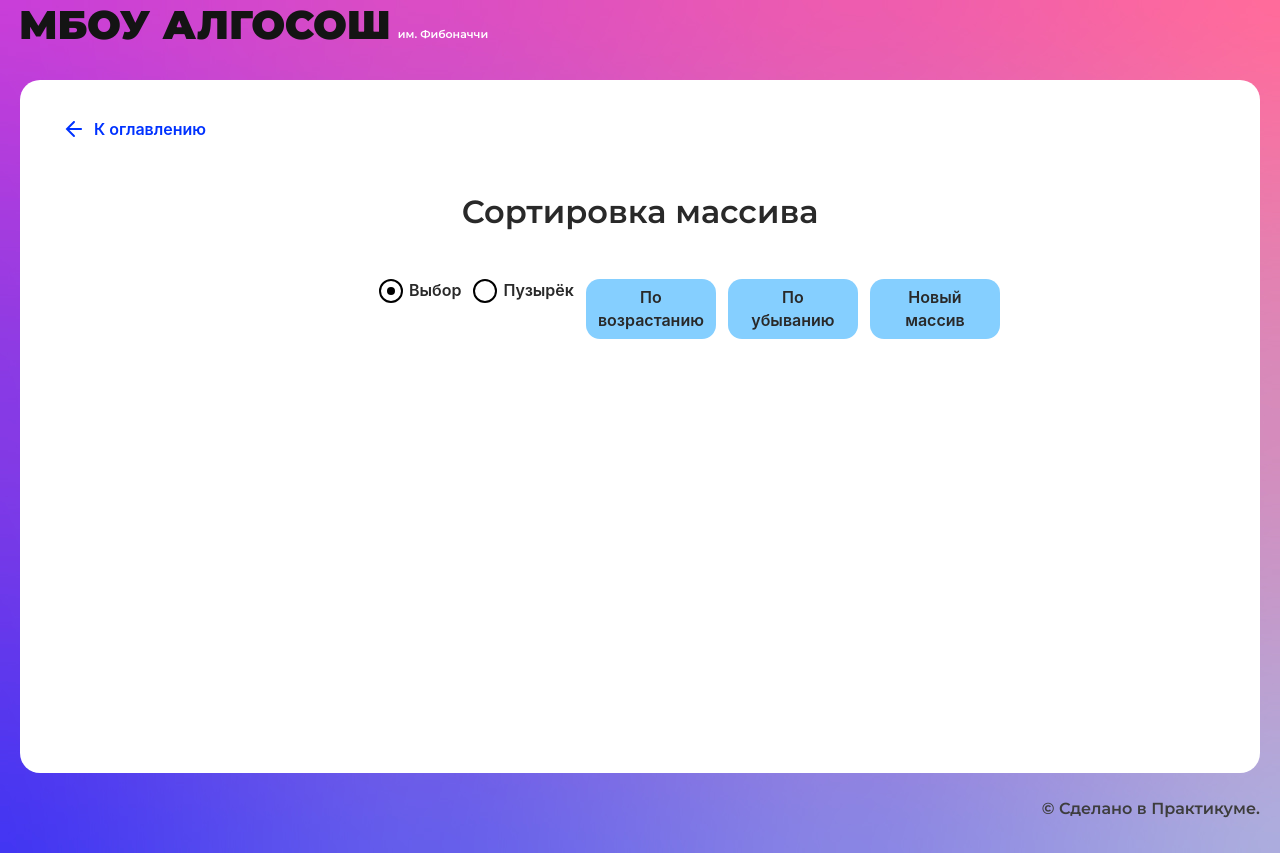
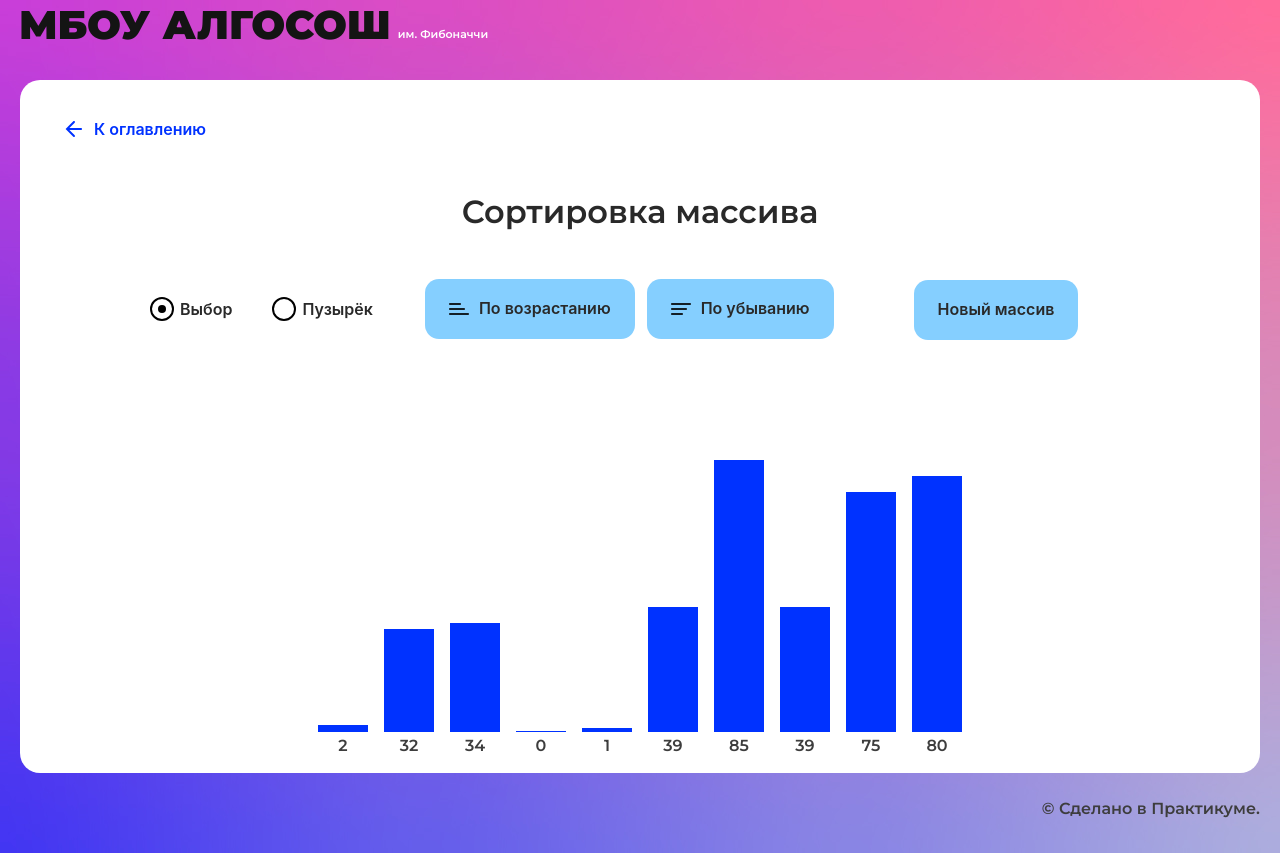
Before and after one commit to anton-tt/algososh, a React (Create React App) app: page /sorting in a window 1280 px wide. Built offline with nearby package versions, Linux system fonts and the light colour scheme.

Commit message:
feat: подготовить функциональность для сортировки случайного массива

```diff
--- a/src/components/sorting-page/sorting-page.tsx
+++ b/src/components/sorting-page/sorting-page.tsx
@@ -1,57 +1,104 @@
-import { FC, useState, ChangeEvent } from "react";
+import { FC, useState, useEffect, ChangeEvent } from "react";
 import { SolutionLayout } from "../ui/solution-layout/solution-layout";
-import styles from "./sorting.module.css";
 import { RadioInput } from "../ui/radio-input/radio-input";
 import { Button } from "../ui/button/button";
-
-
+import { Column } from "../ui/column/column";
+import { Direction } from "../../types/direction";
+import { getRandomArray, makeSelectionSort, makeBubbleSort } from "./utils";
+import { TSortingArrayElement } from "./type";
+import styles from "./sorting.module.css";
 
 export const SortingPage: FC = () => {
 
-  const RADIO_SELECT = "RADIO_SELECT";
-  const RADIO_BUBBLE = "RADIO_BUBBLE";
+  const RADIO_SELECT = "Выбор";
+  const RADIO_BUBBLE = "Пузырёк";
+
+  useEffect(() => {
+    setCurrentArray(getRandomArray());
+  }, []);
 
   const [radioValue, setRadioValue] = useState<string>(RADIO_SELECT);
+  const [currentArray, setCurrentArray] = useState<Array<TSortingArrayElement>>([]);
+  const [loader, setLoader] = useState(false);
 
-  const onClickRadio = (event: ChangeEvent<HTMLInputElement>) => {
+  const onChangeRadio = (event: ChangeEvent<HTMLInputElement>) => {
     setRadioValue(event.target.value);
   };
+
+  const onClickNewArr = () => {
+    setCurrentArray(getRandomArray());
+  };
+
+  const onClickAscending = () => {
+    setLoader(true);
+    (radioValue === RADIO_SELECT) && makeSelectionSort(currentArray, Direction.Ascending, setCurrentArray);
+    (radioValue === RADIO_BUBBLE) && makeBubbleSort(currentArray, Direction.Ascending, setCurrentArray);
+    setLoader(false);
+  }
+
+  const onClickDescending = () => {
+    setLoader(true);
+    (radioValue === RADIO_SELECT) && makeSelectionSort(currentArray, Direction.Descending, setCurrentArray);
+    (radioValue === RADIO_BUBBLE) && makeBubbleSort(currentArray, Direction.Descending, setCurrentArray);
+    setLoader(false);
+  }
 
   return (
     <SolutionLayout title="Сортировка массива">
       <div className={styles.box}>
+        <div className={styles.radio}>
 
         <RadioInput
-          label="Выбор"
+          label={RADIO_SELECT}
           value={RADIO_SELECT}
-          onChange={onClickRadio}
+          onChange={onChangeRadio}
           checked={radioValue === RADIO_SELECT}
         />
 
         <RadioInput
-          label="Пузырёк"
+          label={RADIO_BUBBLE}
           value={RADIO_BUBBLE}
-          onChange={onClickRadio}
+          onChange={onChangeRadio}
           checked={radioValue === RADIO_BUBBLE}
         />
+        </div>
 
+        <div className={styles.buttons}>
         <Button
           text={"По возрастанию"}
+          isLoader={loader}
+          sorting={Direction.Ascending}
+          disabled={loader}
+          onClick={onClickAscending}
         />
 
         <Button
           text={"По убыванию"}
+          isLoader={loader}
+          disabled={loader}
+          sorting={Direction.Descending}
+          onClick={onClickDescending}
         />
-
+</div>
         <Button
           text={"Новый массив"}
+          isLoader={loader}
+          disabled={loader}
+          onClick={onClickNewArr}
         />
 
       </div>
 
-
-
-
+      <div className={styles.line}>
+      { currentArray.map((item, index) => {
+        return <Column
+                index={item.value}
+                state={item.state}
+                key={index}
+               />
+        })
+      }
+      </div>
 
     </SolutionLayout>
   );
--- a/src/components/sorting-page/sorting.module.css
+++ b/src/components/sorting-page/sorting.module.css
@@ -1,15 +1,26 @@
 .box {
   display: flex;
-  width: 522px;
-  gap: 12px;
+  width: 980px;
   margin: 0 auto;
-
+  align-items: baseline;
 }
 
-/*.line {
+.radio {
+  display: flex;
+  padding-right: 52px;
+  gap: 40px;
+}
+
+.buttons {
+  display: flex;
+  padding-right: 80px;
+  gap: 12px;
+}
+
+.line {
   display: flex;
   padding-top: 120px;
   gap: 16px;
   justify-content: center;
-
-}*/
+  align-items: baseline;
+}
--- /dev/null
+++ b/src/components/sorting-page/type.ts
@@ -0,0 +1,6 @@
+import { ElementStates } from "../../types/element-states";
+
+export type TSortingArrayElement = {
+  value: number;
+  state: ElementStates;
+};
--- /dev/null
+++ b/src/components/sorting-page/utils.ts
@@ -0,0 +1,83 @@
+import { ElementStates } from "../../types/element-states";
+import { Direction } from "../../types/direction";
+import { DELAY_IN_MS } from "../../constants/delays";
+import { pause } from "../../utils/utils";
+import { TSortingArrayElement } from "./type";
+
+const MIN_LENGTH = 3;
+const MAX_LENGTH = 17;
+const MIN_NUMBER = 0;
+const MAX_NUMBER = 100;
+
+const getInteger = (minNumber: number, maxNumber: number) => {
+  return Math.floor(Math.random() * (maxNumber - minNumber + 1)) + minNumber;
+}
+
+export const getRandomArray = (): Array<TSortingArrayElement> => {
+  let array: Array<TSortingArrayElement> = [];
+  const arrayLength = getInteger(MIN_LENGTH, MAX_LENGTH);
+
+  for (let i = 0; i < arrayLength; i++) {
+    array.push({value: getInteger(MIN_NUMBER, MAX_NUMBER), state: ElementStates.Default});
+  }
+  return array;
+}
+
+const swap = (array: Array<TSortingArrayElement>, firstIndex: number, lastIndex: number) => {
+  const temp = array[firstIndex];
+  array[firstIndex] = array[lastIndex];
+  array[lastIndex] = temp;
+}
+
+export const makeBubbleSort = async (arr: Array<TSortingArrayElement>,
+  sortDirection: Direction,
+  setCurrentArray: (currentArray: Array<TSortingArrayElement>) => void) => {
+
+  const arrLength = arr.length;
+  for (let i = 0; i < arrLength; i++) {
+    for (let j = 0; j < (arrLength - i - 1); j++) {
+      arr[j].state = ElementStates.Changing;
+      arr[j + 1].state = ElementStates.Changing;
+      setCurrentArray([...arr]);
+      await pause(DELAY_IN_MS);
+
+      (sortDirection === Direction.Ascending) && (arr[j].value > arr[j + 1].value) && swap(arr, j, j + 1);
+      (sortDirection === Direction.Descending) && (arr[j].value < arr[j + 1].value) && swap(arr, j, j + 1);
+      arr[j].state = ElementStates.Default;
+    }
+    arr[arrLength - i - 1].state = ElementStates.Modified;
+    setCurrentArray([...arr]);
+    await pause(DELAY_IN_MS);
+  }
+
+}
+
+export const makeSelectionSort = async (arr: Array<TSortingArrayElement>,
+  sortDirection: Direction,
+  setCurrentArray: (currentArray: Array<TSortingArrayElement>) => void) => {
+
+  const arrLength = arr.length;
+  for (let i = 0; i < arrLength; i++) {
+    let maxElementIndex = i;
+    for (let j = i + 1; j < arrLength; j++) {
+      arr[i].state = ElementStates.Changing;
+      arr[j].state = ElementStates.Changing;
+      setCurrentArray([...arr]);
+      await pause(DELAY_IN_MS);
+
+      if (((sortDirection === Direction.Ascending) && (arr[maxElementIndex].value > arr[j].value)) ||
+          ((sortDirection === Direction.Descending) && (arr[maxElementIndex].value < arr[j].value))) {
+        maxElementIndex = j;
+        swap(arr, j, maxElementIndex);
+        setCurrentArray([...arr]);
+      }
+      arr[j].state = ElementStates.Default;
+      arr[i].state = ElementStates.Default;
+      setCurrentArray([...arr]);
+    }
+    arr[maxElementIndex].state = ElementStates.Modified;
+    swap(arr, i, maxElementIndex);
+    setCurrentArray([...arr]);
+  }
+
+}
--- a/src/components/string/string.tsx
+++ b/src/components/string/string.tsx
@@ -19,20 +19,18 @@ export const StringComponent: FC = () => {
     setInputValue(event.target.value);
   };
 
-  const isEmptyString = inputValue.length === 0;
-
   const onClick = () => {
     setLoader(true);
-
     const sourceArray = inputValue.split(EMPTY_STRING).map((item) => {
       return { value: item,
                state: ElementStates.Default }
     });
     reverseArray(sourceArray, setCurrentArray);
-
     setInputValue(EMPTY_STRING);
     setLoader(false);
   }
+
+  const isEmptyString = inputValue.length === 0;
 
   return (
     <SolutionLayout title="Строка">
```
Also changed, not shown: src/components/fibonacci-page/fibonacci-page.tsx (+3 -4 lines).
